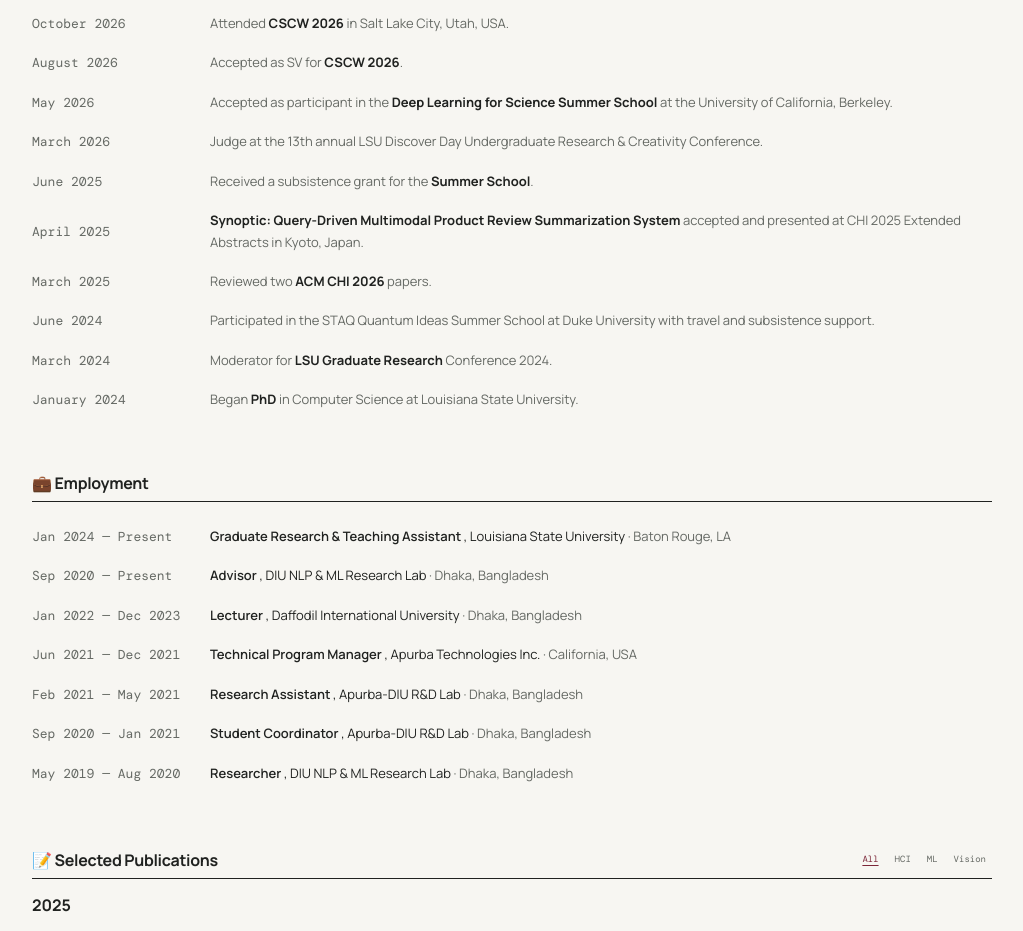
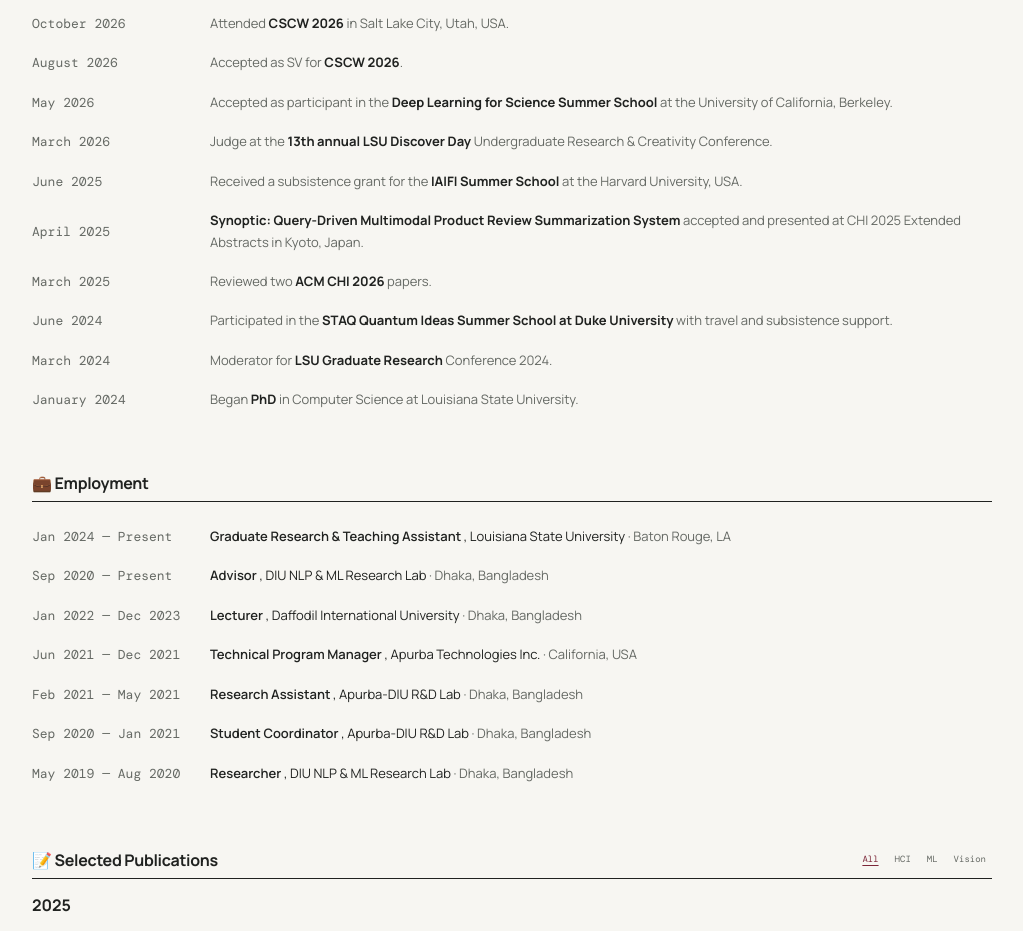
Before and after one commit to NushratRia/NushratRia.github.io, a plain HTML site: page index.html in a window 1280 px wide. Shown: the part 1000-1931 px from the top of the page, without its empty margins (223-1246 px from the left). Drawn offline with nearby package versions, Linux system fonts and the light colour scheme; a web font is replaced by a local one.

Commit message:
Update event descriptions

```diff
--- a/index.html
+++ b/index.html
@@ -308,7 +308,7 @@
             </time>
 
             <p>
-                Judge at the 13th annual LSU Discover Day
+                Judge at the <strong>13th annual LSU Discover Day</strong>
                 Undergraduate Research &amp; Creativity Conference.
             </p>
 
@@ -323,7 +323,7 @@
 
             <p>
                 Received a subsistence grant for the
-                <strong>Summer School</strong>.
+                <strong>IAIFI Summer School</strong> at the Harvard University, USA.
             </p>
 
         </div>
@@ -367,7 +367,7 @@
             </time>
 
             <p>
-                Participated in the STAQ Quantum Ideas
+                Participated in the <strong>STAQ Quantum Ideas
                 Summer School at Duke University</strong> with
                 travel and subsistence support.
             </p>
```
Also changed, not shown: templates/index.html (+3 -3 lines).
